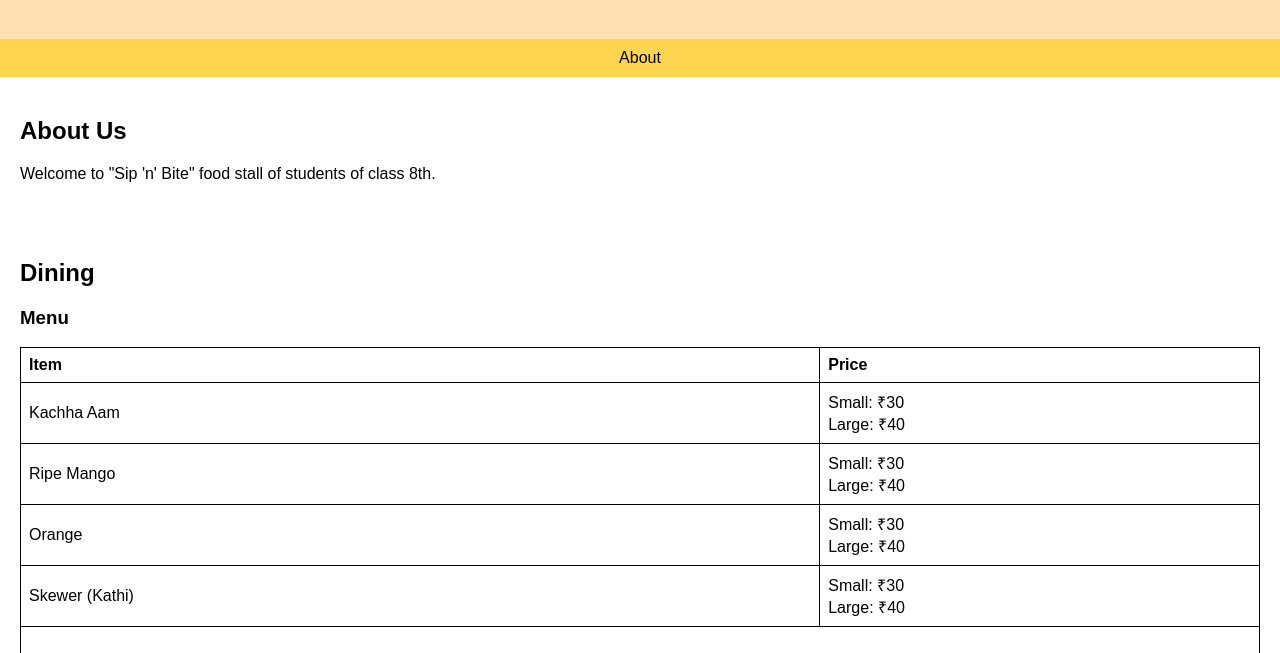
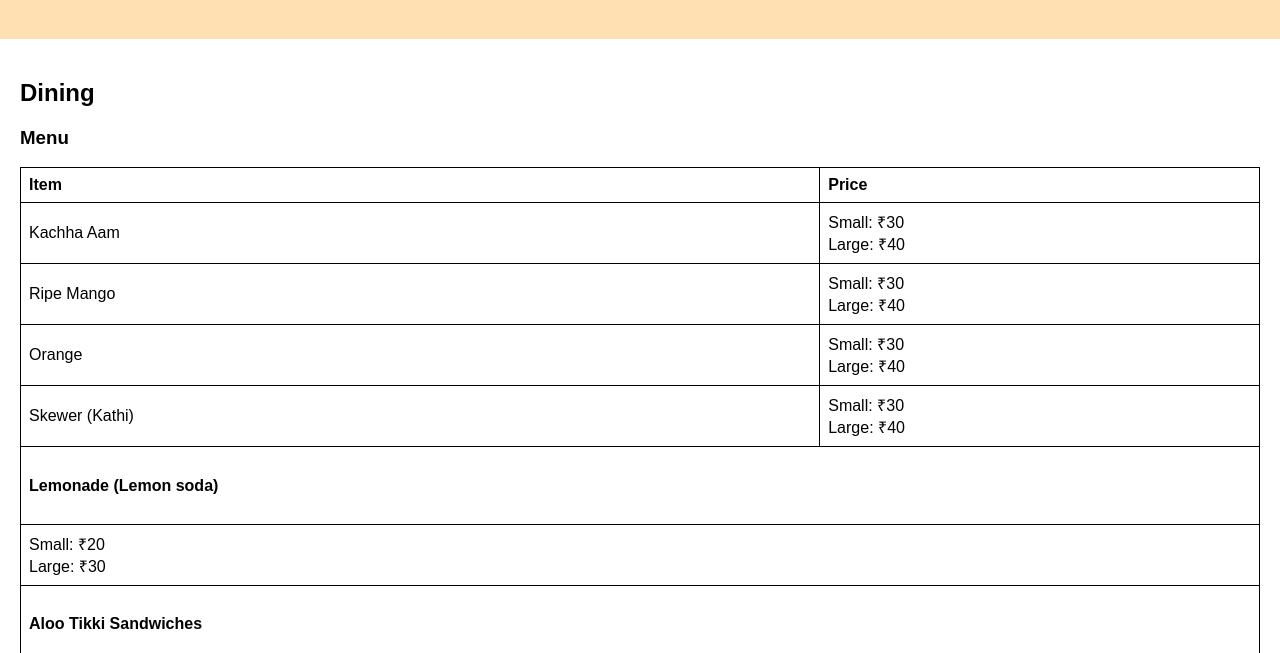
Before and after one commit to Teli-jay1612/index.html, a plain HTML site: page index.html in a window 1280 px wide. Shown: the part 81-734 px from the top of the page. Drawn offline with Linux system fonts and the light colour scheme.

Commit message:
Update index.html

```diff
--- a/index.html
+++ b/index.html
@@ -52,12 +52,6 @@
     <header>
         <h1>Welcome to Sip 'n' Bite</h1>
     </header>
-    <nav>
-        <a href="#about">About</a>
-    </nav>
-    <section id="about">
-        <h2>About Us</h2>
-        <p>Welcome to "Sip 'n' Bite" food stall of students of class 8th.</p>
     </section>
     <section id="dining">
         <h2>Dining</h2>
```
